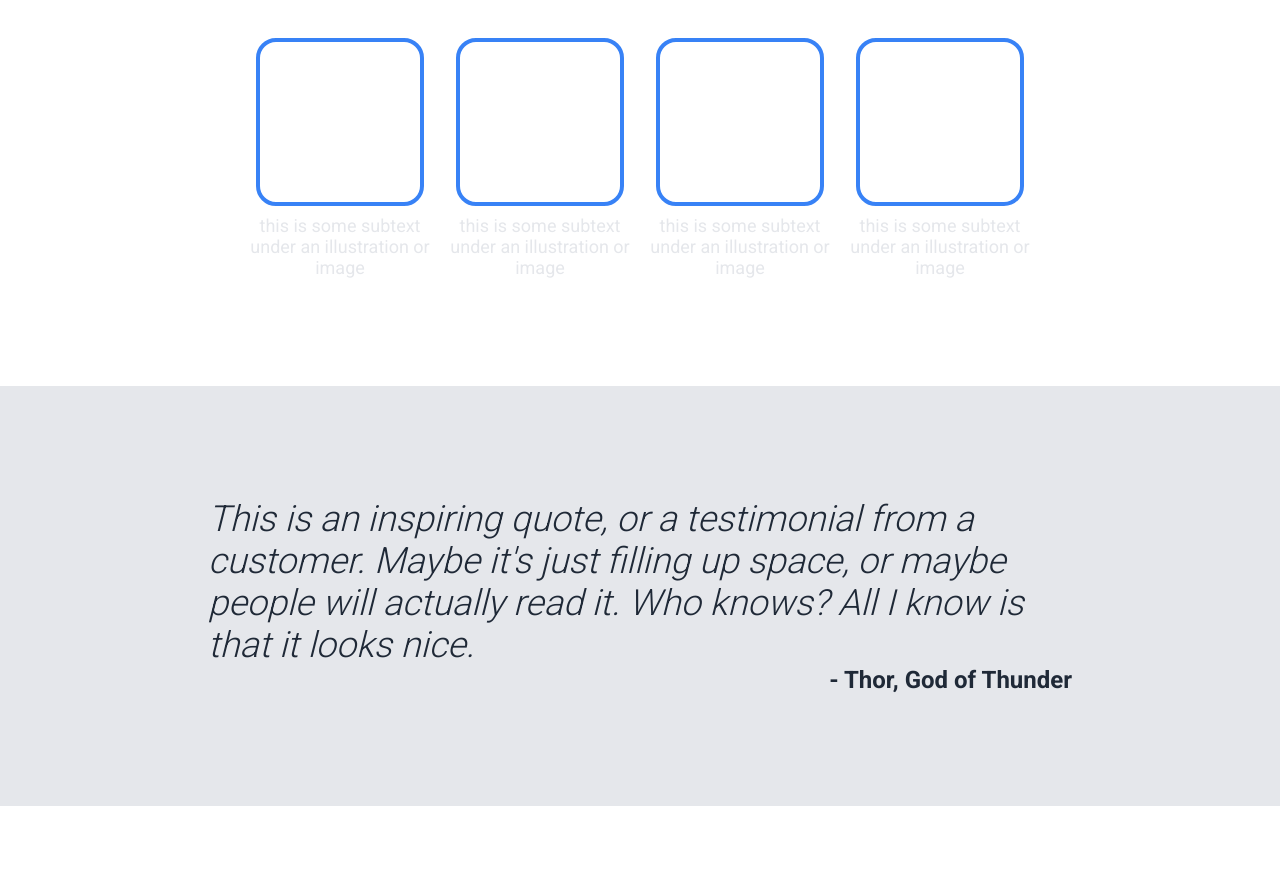
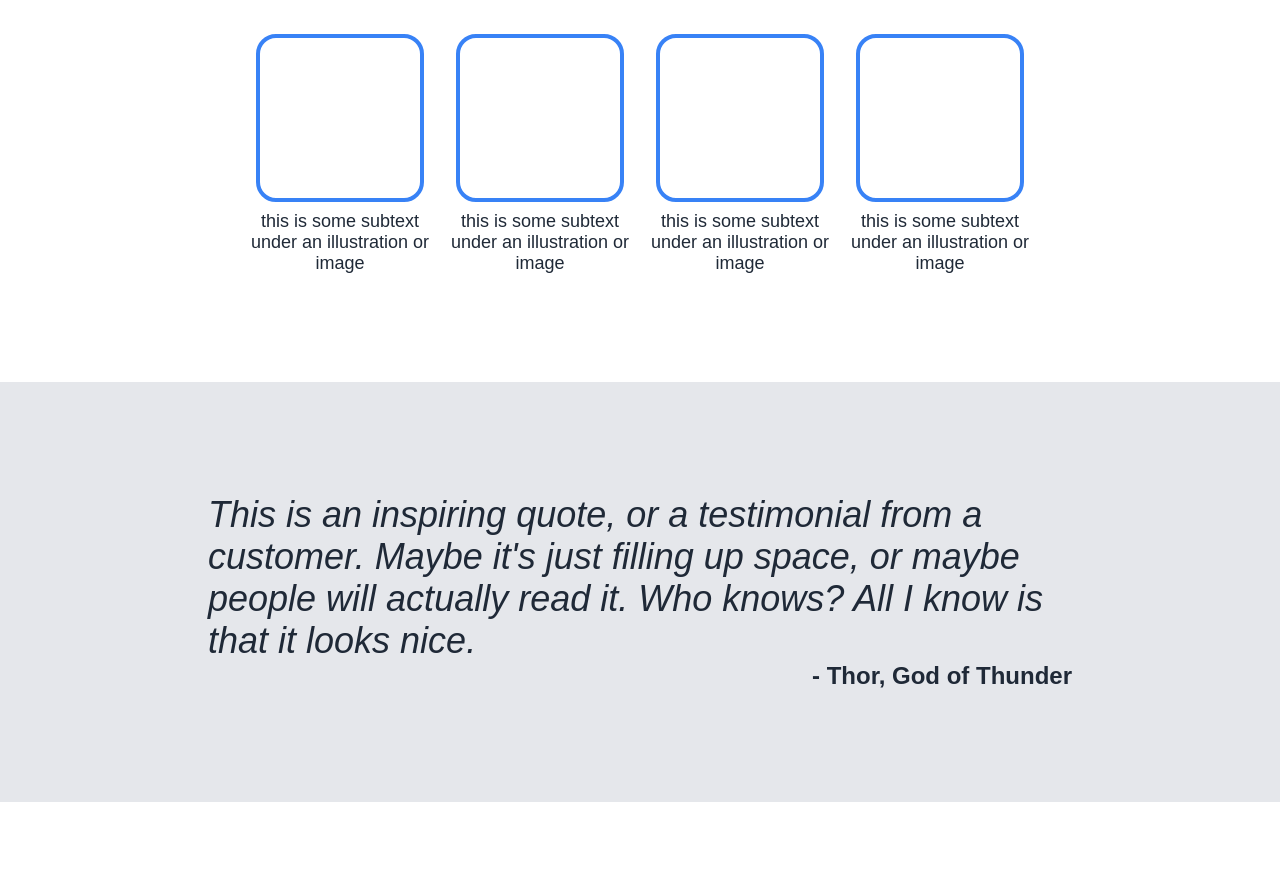
Before and after one commit to jroxborough/landing-page, a plain HTML site: page index.html in a window 1280 px wide. Shown: the part 622-1501 px from the top of the page. Drawn offline with Linux system fonts and the light colour scheme.

Commit message:
Consolidate CSS

```diff
--- a/styles.css
+++ b/styles.css
@@ -1,17 +1,26 @@
-@import url('https://fonts.googleapis.com/css2?family=Roboto:wght@300;400;500;700;900&display=swap');
-
 * {
     margin: 0;
     padding: 0;
 }
 
 body {
-    font-family: 'Roboto', sans-serif;
+    font-family: sans-serif;
+}
+
+/*Universal Colours*/
+header,
+footer {
+  background-color: #1f2937;
+}
+
+main h2,
+.card p,
+.quote {
+  color: #1f2937;
 }
 
 /* HEADER */
 header {
-    background-color: #1f2937;
     padding: 1em 13em;
 }
 
@@ -98,7 +107,6 @@ main {
 main h2 {
     font-size: 36px;
     font-weight: 900;
-    color: #1f2937;
 }
 
 .card-container {
@@ -107,6 +115,7 @@ main h2 {
     align-items: center;
     flex-wrap: wrap;
     margin: 3em 0 6em 0;
+    font-size: 18px;
 }
 
 .card {
@@ -138,13 +147,11 @@ main h2 {
     align-self: flex-end;
     font-weight: bolder;
     font-size: 24px;
-    color: #1f2937;
 }
 
 .quote em {
     font-size: 36px;
     font-weight: 100;
-    color: #1f2937;
 }
 
 /* SIGN UP */
@@ -176,7 +183,6 @@ strong {
 
 /* FOOTER */
 footer {
-    background-color: #1f2937;
     color: #FFF;
     display: flex;
     justify-content: center;
```
